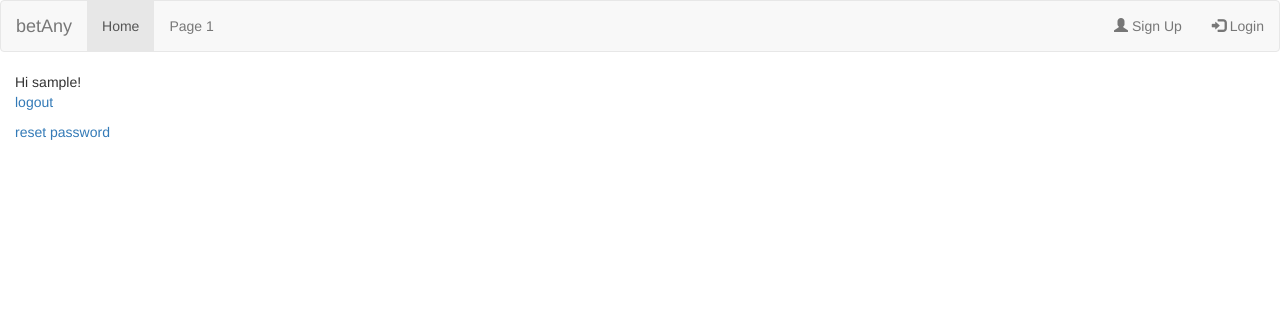
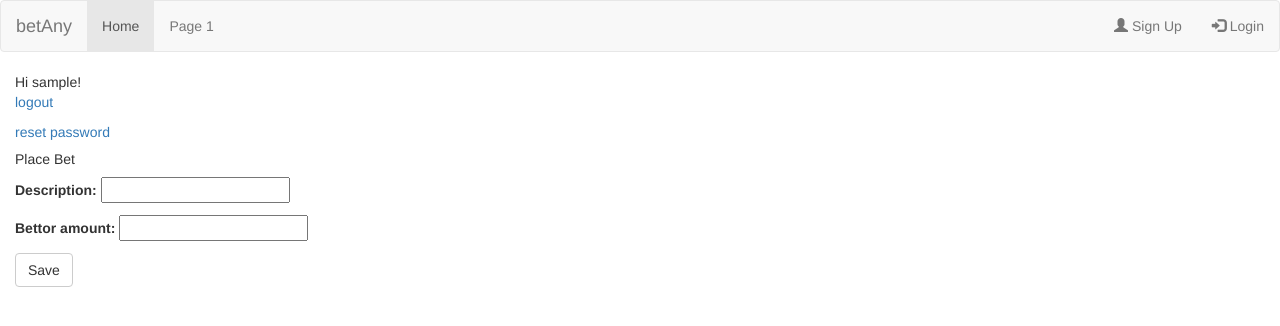
Before and after one commit to kyjohnson92/betAny, a Django app: page /home/ in a window 1280 px wide. Shown: the top 326 px of the page. Run offline with Django 3.2, Linux system fonts and the light colour scheme; the visitor is signed in with stand-in values (Sample User, id 1); some libraries are stand-ins or nearby versions.

Commit message:
add bet creation

```diff
--- /dev/null
+++ b/betAny_django/bets/forms.py
@@ -0,0 +1,8 @@
+from django import forms
+from .models import Bet
+
+class CreateBet(forms.ModelForm):
+
+    class Meta:
+        model = Bet
+        fields = ('description', 'bettor_amount')
--- a/betAny_django/bets/models.py
+++ b/betAny_django/bets/models.py
@@ -17,11 +17,11 @@ class UserProfile(models.Model):
 
 
 class Bet(models.Model):
+    betID = models.AutoField(primary_key=True)
     bettorID = models.ForeignKey(User, related_name='party1', on_delete=models.CASCADE)
-    betID = models.AutoField(primary_key=True)
     description = models.CharField(max_length=200)
     bettor_amount = models.DecimalField(decimal_places=2, max_digits=20)
-    betteeID = models.ForeignKey(User, related_name='party2', on_delete=models.CASCADE)
+    betteeID = models.ForeignKey(User, related_name='party2', on_delete=models.CASCADE, blank=True, null=True)
     betOutcome = models.CharField(max_length=20, choices=[('0',''),('1', str(bettorID) + '__Wins'),('2',str(betteeID) +'__Wins')], default='0')
 
     class Meta:
--- a/betAny_django/bets/urls.py
+++ b/betAny_django/bets/urls.py
@@ -1,10 +1,13 @@
 from django.urls import path
 from rest_framework import routers
+from django.views.generic.base import TemplateView
 from . import views
 
 
 urlpatterns = [
     path('', views.index, name='index'),
+    #path('home/', TemplateView.as_view(template_name='home.html'), name='home'),
+    path('home/', views.createBet, name='home'),
     path('bets', views.index, name='bets'),
 
 ]
--- a/betAny_django/bets/views.py
+++ b/betAny_django/bets/views.py
@@ -1,8 +1,9 @@
 from django.shortcuts import render, redirect
-from django.http import HttpResponse, JsonResponse
+from django.http import HttpResponse, JsonResponse, HttpResponseRedirect
 from django.views import View
 from django.urls import reverse_lazy
 from django.views.generic import CreateView,TemplateView
+from .forms import CreateBet
 
 
 from .models import Bet, UserProfile
@@ -14,3 +15,19 @@ def index(request, *args, **kwargs):
 
 def bets(request, *args, **kwargs):
     return render(request, "bets.html")
+
+def createBet(request):
+    if request.method == 'POST':
+        form = CreateBet(request.POST)
+
+        if form.is_valid():
+            bet = form.save(commit=False)
+            #bet.betID = object.pk
+            bet.bettorID = request.user
+            bet.betteeID = None
+            bet.save()
+            return redirect('index')
+    else:
+        form = CreateBet()
+
+    return render(request, 'home.html', {'form': form})
--- a/betAny_django/main/urls.py
+++ b/betAny_django/main/urls.py
@@ -10,5 +10,5 @@ urlpatterns = [
     path('accounts/', include('django.contrib.auth.urls')),
     path('', include('bets.urls')),
     path('', include('bets.api.urls')),
-    path('home/', TemplateView.as_view(template_name='home.html'), name='home'),
+    #path('home/', TemplateView.as_view(template_name='home.html'), name='home'),
 ]
--- a/betAny_django/templates/home.html
+++ b/betAny_django/templates/home.html
@@ -7,6 +7,16 @@
   Hi {{ user.username }}!
   <p><a href="{% url 'logout' %}">logout</a></p>
   <p><a href="{% url 'password_reset' %}">reset password</a></p>
+  <div>
+    <h5>Place Bet</h5>
+    <form method="post">
+      {% csrf_token %}
+      {{ form.as_p }}
+      <button type="submit" class="save btn btn-default">Save</button>
+    </form>
+  </div>
+
+  </div>
 {% else %}
   <p>You are not logged in</p>
   <a href="{% url 'login' %}">login</a>
```
Also changed, not shown: betAny_django/bets/migrations/0008_auto_20200328_2031.py (added), betAny_django/bets/migrations/0009_auto_20200328_2042.py (added), betAny_django/bets/migrations/0010_auto_20200329_1520.py (added).
